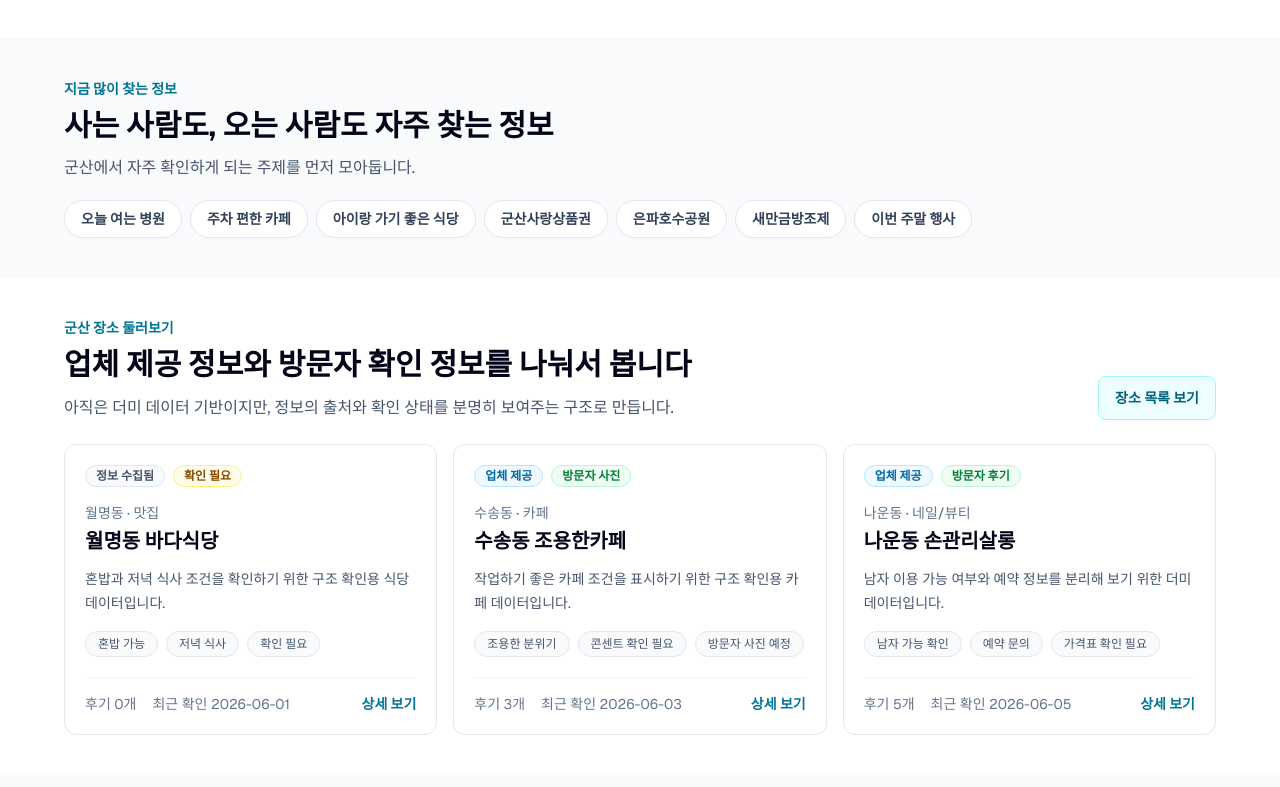
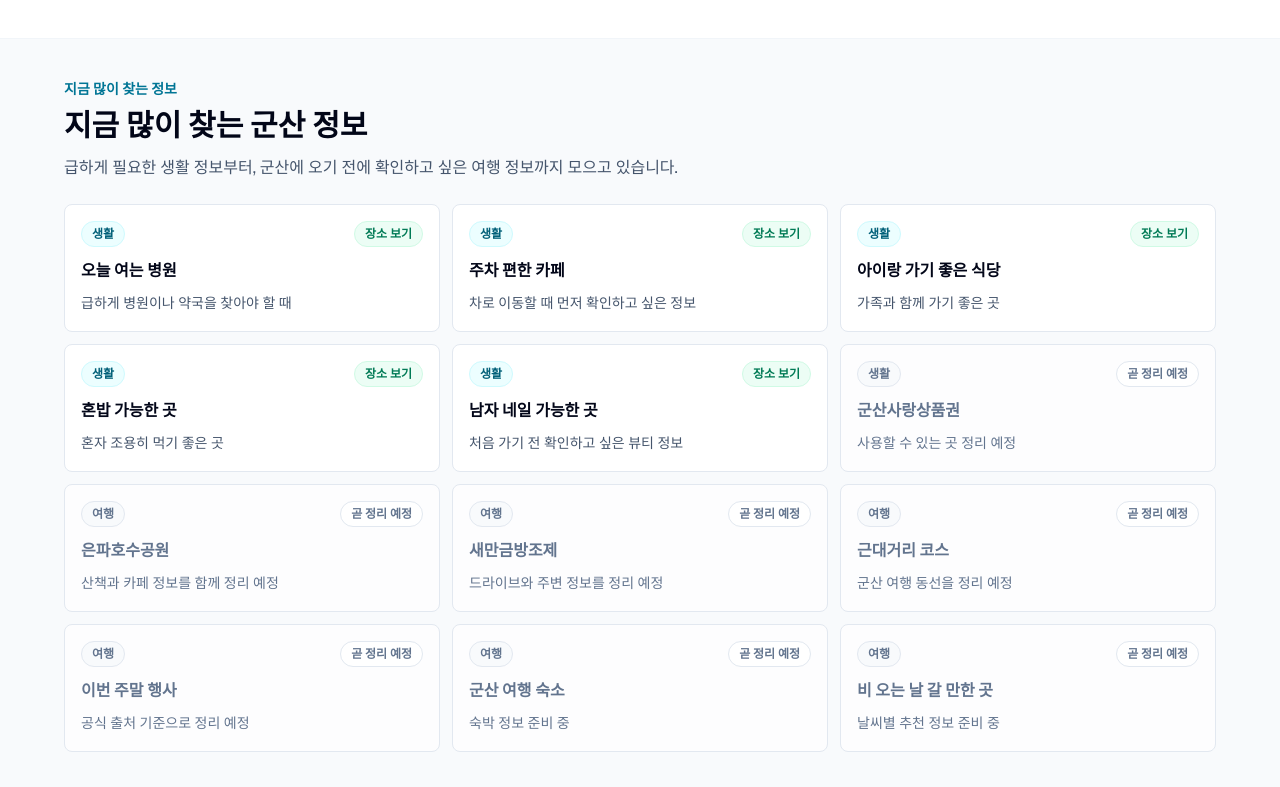
Before and after one commit to Aprasaks/gunsan-com, a Next.js app: page / in a window 1280 px wide. Shown: the part 1033-1820 px from the top of the page. Built offline with nearby package versions, Linux system fonts and the light colour scheme.

Commit message:
지금 많이 찾는 정보 섹션 구현 #31

```diff
--- a/app/page.tsx
+++ b/app/page.tsx
@@ -75,13 +75,83 @@ const homeCategories = [
 ] as const;
 
 const popularInfo = [
-  "오늘 여는 병원",
-  "주차 편한 카페",
-  "아이랑 가기 좋은 식당",
-  "군산사랑상품권",
-  "은파호수공원",
-  "새만금방조제",
-  "이번 주말 행사",
+  {
+    label: "오늘 여는 병원",
+    description: "급하게 병원이나 약국을 찾아야 할 때",
+    group: "생활",
+    status: "active",
+    href: "/places",
+  },
+  {
+    label: "주차 편한 카페",
+    description: "차로 이동할 때 먼저 확인하고 싶은 정보",
+    group: "생활",
+    status: "active",
+    href: "/places",
+  },
+  {
+    label: "아이랑 가기 좋은 식당",
+    description: "가족과 함께 가기 좋은 곳",
+    group: "생활",
+    status: "active",
+    href: "/places",
+  },
+  {
+    label: "혼밥 가능한 곳",
+    description: "혼자 조용히 먹기 좋은 곳",
+    group: "생활",
+    status: "active",
+    href: "/places",
+  },
+  {
+    label: "남자 네일 가능한 곳",
+    description: "처음 가기 전 확인하고 싶은 뷰티 정보",
+    group: "생활",
+    status: "active",
+    href: "/places",
+  },
+  {
+    label: "군산사랑상품권",
+    description: "사용할 수 있는 곳 정리 예정",
+    group: "생활",
+    status: "coming-soon",
+  },
+  {
+    label: "은파호수공원",
+    description: "산책과 카페 정보를 함께 정리 예정",
+    group: "여행",
+    status: "coming-soon",
+  },
+  {
+    label: "새만금방조제",
+    description: "드라이브와 주변 정보를 정리 예정",
+    group: "여행",
+    status: "coming-soon",
+  },
+  {
+    label: "근대거리 코스",
+    description: "군산 여행 동선을 정리 예정",
+    group: "여행",
+    status: "coming-soon",
+  },
+  {
+    label: "이번 주말 행사",
+    description: "공식 출처 기준으로 정리 예정",
+    group: "여행",
+    status: "coming-soon",
+  },
+  {
+    label: "군산 여행 숙소",
+    description: "숙박 정보 준비 중",
+    group: "여행",
+    status: "coming-soon",
+  },
+  {
+    label: "비 오는 날 갈 만한 곳",
+    description: "날씨별 추천 정보 준비 중",
+    group: "여행",
+    status: "coming-soon",
+  },
 ] as const;
 
 const todayItems = [
@@ -193,19 +263,78 @@ export default function Home() {
         <div className="mx-auto w-full max-w-6xl">
           <SectionHeader
             eyebrow="지금 많이 찾는 정보"
-            title="사는 사람도, 오는 사람도 자주 찾는 정보"
-            description="군산에서 자주 확인하게 되는 주제를 먼저 모아둡니다."
+            title="지금 많이 찾는 군산 정보"
+            description="급하게 필요한 생활 정보부터, 군산에 오기 전에 확인하고 싶은 여행 정보까지 모으고 있습니다."
           />
 
-          <div className="mt-5 flex flex-wrap gap-2">
-            {popularInfo.map((item) => (
-              <span
-                key={item}
-                className="rounded-full border border-slate-200 bg-white px-4 py-2 text-sm font-semibold text-slate-700"
-              >
-                {item}
-              </span>
-            ))}
+          <div className="mt-6 grid gap-3 sm:grid-cols-2 lg:grid-cols-3">
+            {popularInfo.map((item) => {
+              const isActive = item.status === "active";
+              const content = (
+                <>
+                  <div className="flex items-start justify-between gap-3">
+                    <span
+                      className={[
+                        "rounded-full border px-2.5 py-1 text-xs font-semibold",
+                        isActive
+                          ? "border-cyan-100 bg-cyan-50 text-cyan-800"
+                          : "border-slate-200 bg-slate-50 text-slate-500",
+                      ].join(" ")}
+                    >
+                      {item.group}
+                    </span>
+                    <span
+                      className={[
+                        "shrink-0 rounded-full border px-2.5 py-1 text-xs font-semibold",
+                        isActive
+                          ? "border-emerald-100 bg-emerald-50 text-emerald-700"
+                          : "border-slate-200 bg-white text-slate-500",
+                      ].join(" ")}
+                    >
+                      {isActive ? "장소 보기" : "곧 정리 예정"}
+                    </span>
+                  </div>
+                  <h3
+                    className={[
+                      "mt-3 text-base font-bold",
+                      isActive ? "text-slate-950" : "text-slate-500",
+                    ].join(" ")}
+                  >
+                    {item.label}
+                  </h3>
+                  <p
+                    className={[
+                      "mt-2 text-sm leading-6",
+                      isActive ? "text-slate-600" : "text-slate-500",
+                    ].join(" ")}
+                  >
+                    {item.description}
+                  </p>
+                </>
+              );
+
+              if (isActive) {
+                return (
+                  <Link
+                    key={item.label}
+                    href={item.href}
+                    className="rounded-lg border border-slate-200 bg-white p-4 transition hover:border-cyan-300 hover:bg-cyan-50 focus:outline-none focus:ring-4 focus:ring-cyan-100"
+                  >
+                    {content}
+                  </Link>
+                );
+              }
+
+              return (
+                <div
+                  key={item.label}
+                  className="rounded-lg border border-slate-200 bg-white/70 p-4"
+                  aria-disabled="true"
+                >
+                  {content}
+                </div>
+              );
+            })}
           </div>
         </div>
       </section>
```
